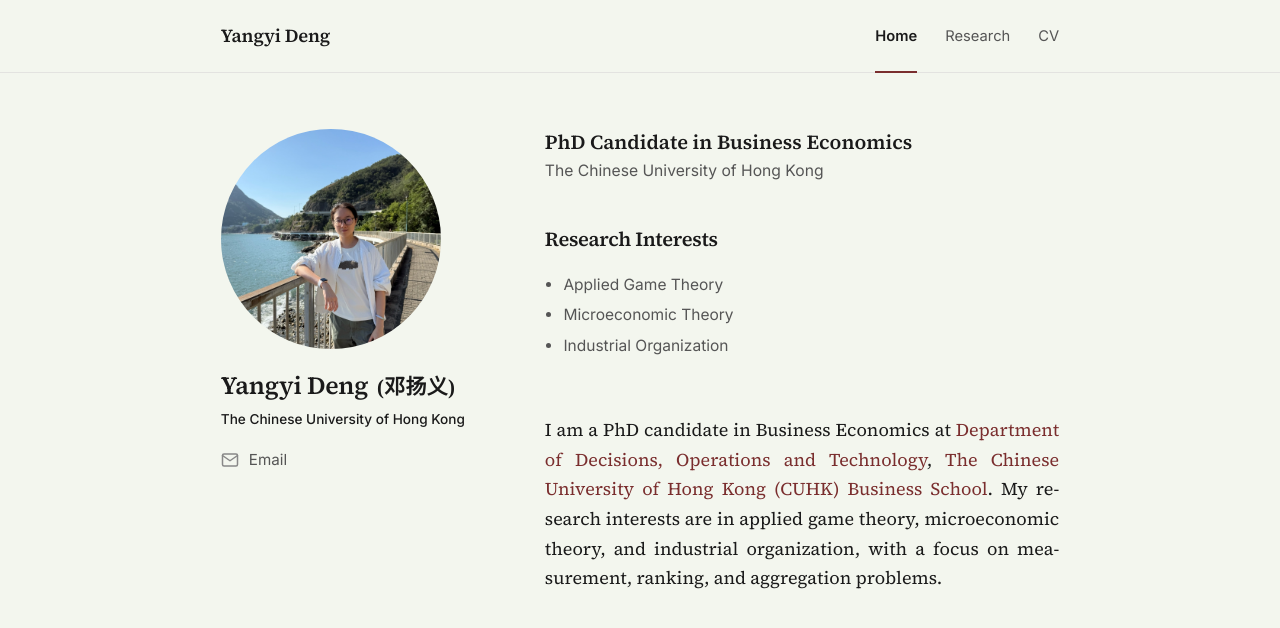
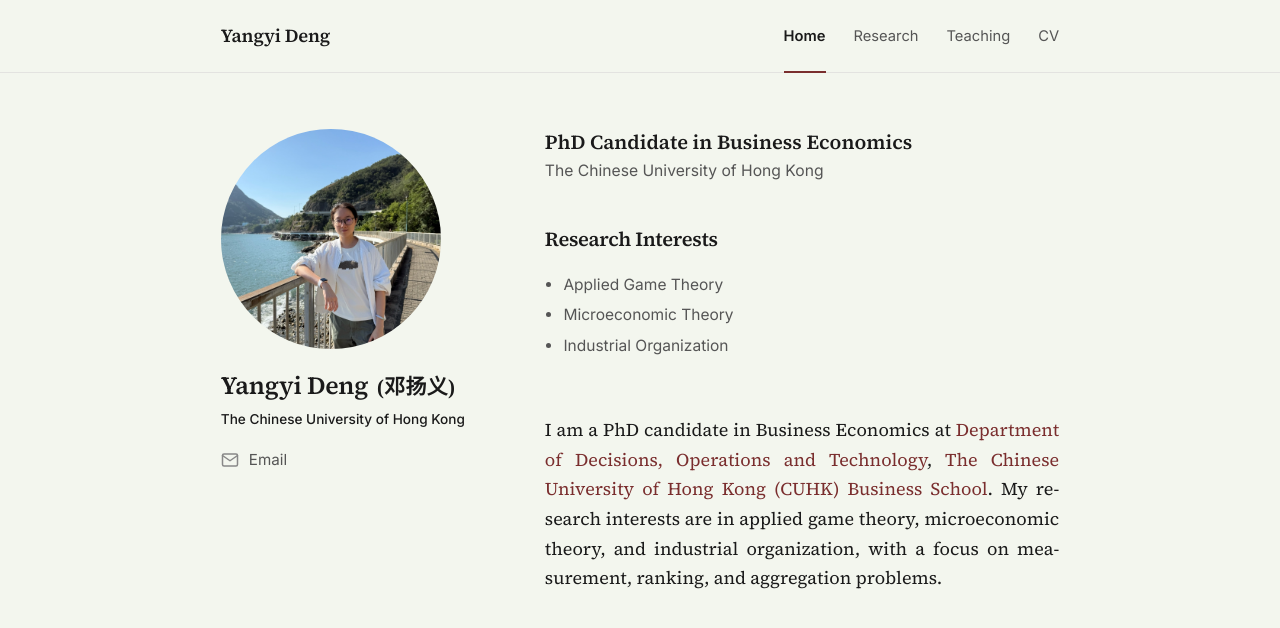
Before and after one commit to yangyi-deng/yangyi-deng.github.io, a Jekyll site: the page built from index.html, in a window 1280 px wide. Shown: the top 628 px of the page. Built offline with Jekyll 4.4.1, drawn with Linux system fonts in a browser that asks for light colours.

Commit message:
Update nav.html

```diff
--- a/_includes/nav.html
+++ b/_includes/nav.html
@@ -1,5 +1,6 @@
 <nav class="page-nav" aria-label="Main navigation">
   <a href="{{ '/' | relative_url }}"{% if page.nav == 'about' %} aria-current="page"{% endif %}>Home</a>
   <a href="{{ '/publications/' | relative_url }}"{% if page.nav == 'publications' %} aria-current="page"{% endif %}>Research</a>
+  <a href="{{ '/teaching/' | relative_url }}"{% if page.nav == 'teaching' %} aria-current="page"{% endif %}>Teaching</a>
   <a href="{{ '/cv/' | relative_url }}"{% if page.nav == 'cv' %} aria-current="page"{% endif %}>CV</a>
 </nav>
```
